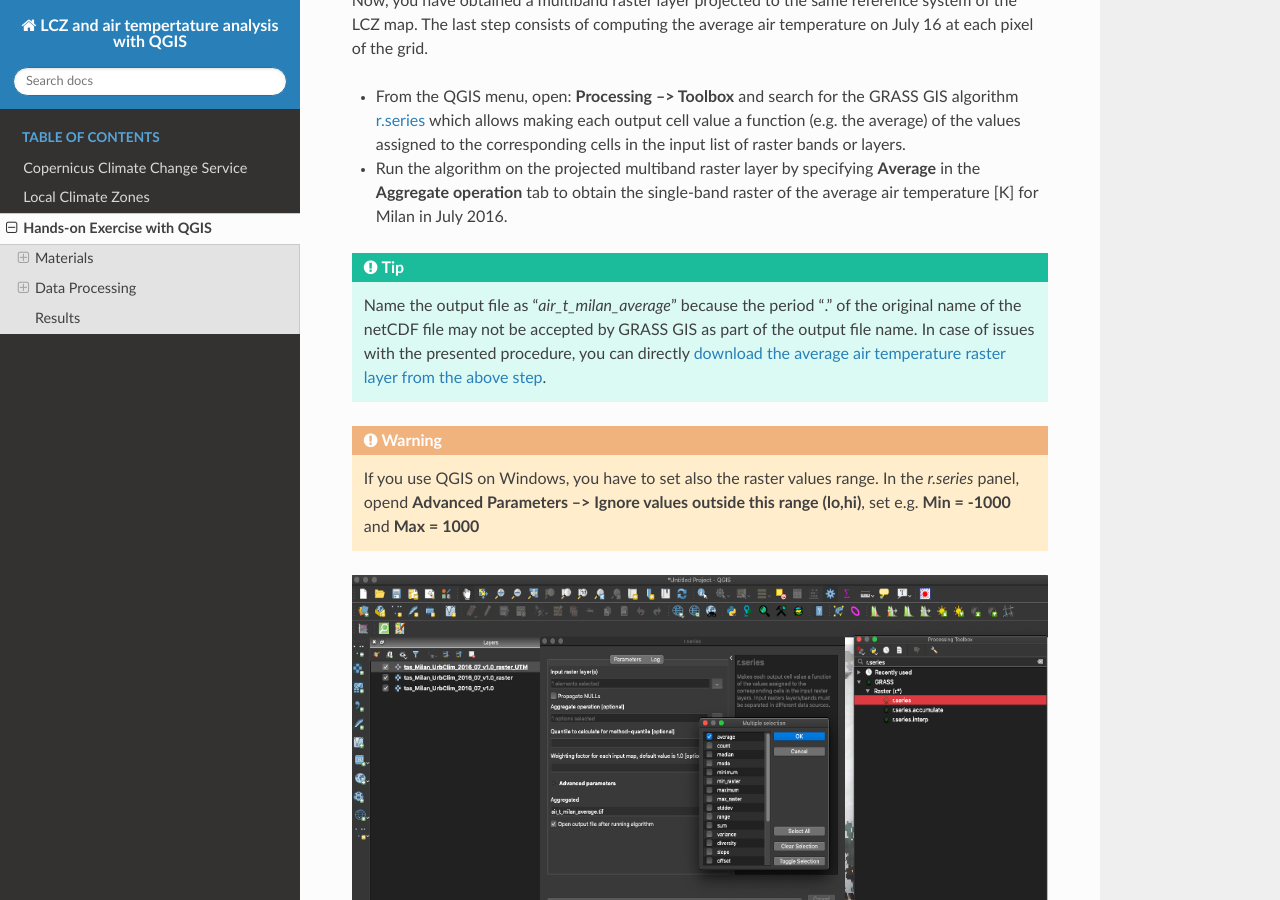
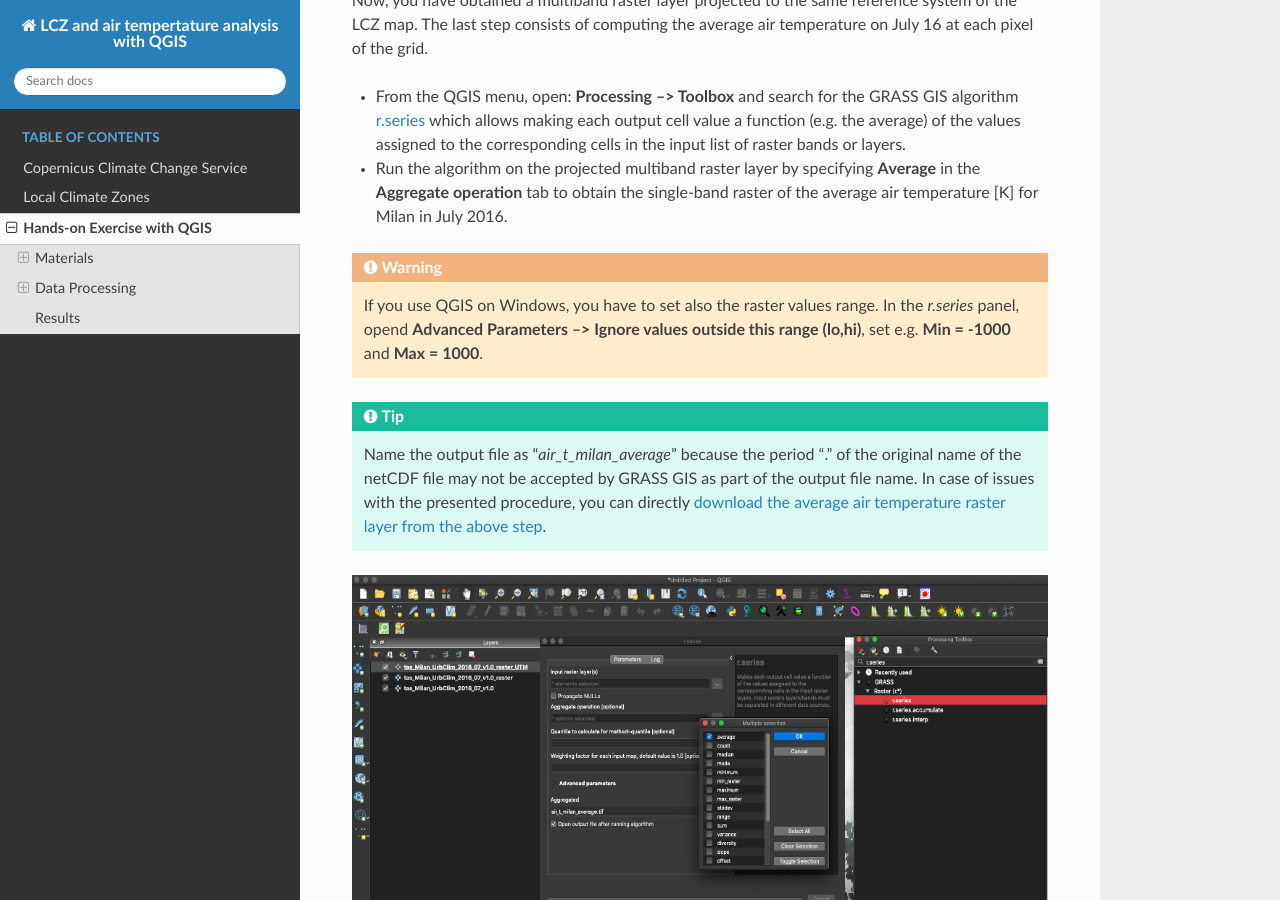
Before and after one commit to opengeolab/CA_LCZ_exercise_docs, a Sphinx documentation site: the page built from source/analysis.rst, in a window 1280 px wide and 900 px high, scrolled down 5902 px. Built offline with Sphinx 7.4.7 and the Read the Docs theme 2.0.0, drawn with Linux system fonts in a browser that asks for light colours.

Commit message:
minor changes 3

```diff
--- a/source/analysis.rst
+++ b/source/analysis.rst
@@ -149,16 +149,15 @@
 
 * From the QGIS menu, open: **Processing --> Toolbox** and search for the GRASS GIS algorithm `r.series <https://grass.osgeo.org/grass78/manuals/r.series.html>`_ which allows making each output cell value a function (e.g. the average) of the values assigned to the corresponding cells in the input list of raster bands or layers.
 
+* Run the algorithm on the projected multiband raster layer by specifying **Average** in the **Aggregate operation** tab to obtain the single-band raster of the average air temperature [K] for Milan in July 2016.
 
-* Run the algorithm on the projected multiband raster layer by specifying **Average** in the **Aggregate operation** tab to obtain the single-band raster of the average air temperature [K] for Milan in July 2016.
+.. warning::
+
+   If you use QGIS on Windows, you have to set also the raster values range. In the *r.series* panel, opend **Advanced Parameters --> Ignore values outside this range (lo,hi)**, set e.g. **Min = -1000** and  **Max = 1000**.
 
 .. tip::
 
    Name the output file as "*air_t_milan_average*" because the period "." of the original name of the netCDF file may not be accepted by GRASS GIS as part of the output file name. In case of issues with the presented procedure, you can directly `download the average air temperature raster layer from the above step <https://github.com/danioxoli/CA_LCZ_exercise_docs/raw/master/source/files/air_t_milan_average.zip>`_.
-
-.. warning::
-
-   If you use QGIS on Windows, you have to set also the raster values range. In the *r.series* panel, opend **Advanced Parameters --> Ignore values outside this range (lo,hi)**, set e.g. **Min = -1000** and  **Max = 1000**
 
 
 .. image:: /images/netcdf_processing_3.png
```
Also changed, not shown: 5 other files.
